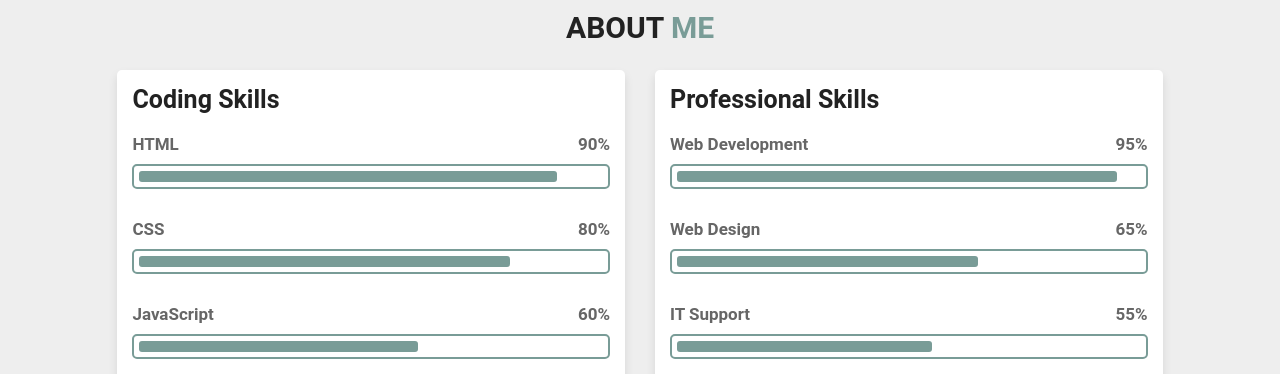
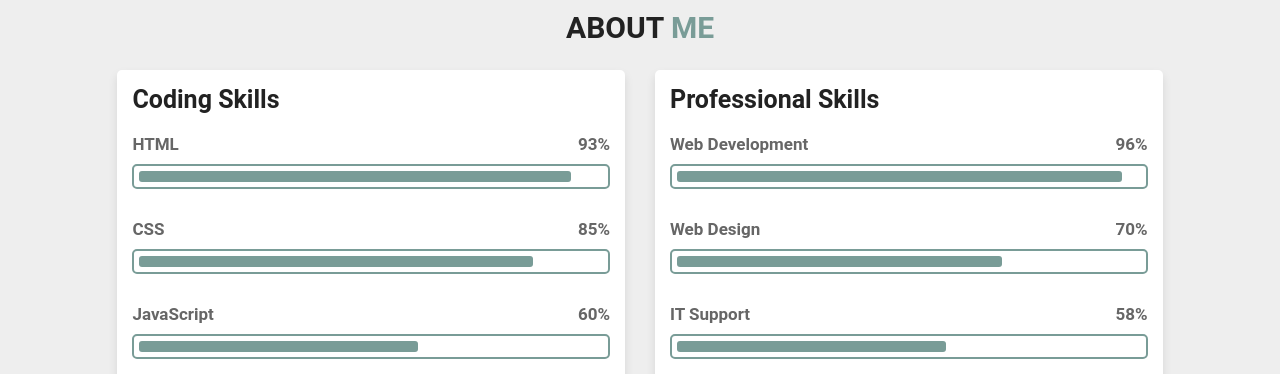
Before and after one commit to Ghen02/Geneve-Rocha-Portfolio, a plain HTML site: page index.html in a window 1280 px wide. Shown: the part 800-1174 px from the top of the page. Drawn offline with nearby package versions, Linux system fonts and the light colour scheme.

Commit message:
commit -m "changeg percentage"

```diff
--- a/index.html
+++ b/index.html
@@ -56,11 +56,11 @@
         <div class="box">
             <h3 class="title">coding skills</h3>
             <div class="progress" style="text-transform: none;">
-                <h3> HTML <span>90%</span> </h3>
+                <h3> HTML <span>93%</span> </h3>
                 <div class="bar"><span></span></div>
             </div>
             <div class="progress">
-                <h3> CSS <span>80%</span> </h3>
+                <h3> CSS <span>85%</span> </h3>
                 <div class="bar"><span></span></div>
             </div>
             <div class="progress">
@@ -76,16 +76,16 @@
         <div class="box">
             <h3 class="title">professional skills</h3>
             <div class="progress">
-                <h3> web development <span>95%</span> </h3>
+                <h3> web development <span>96%</span> </h3>
                 <div class="bar"><span></span></div>
             </div>
             <div class="progress">
-                <h3> web design <span>65%</span> </h3>
+                <h3> web design <span>70%</span> </h3>
                 <div class="bar"><span></span></div>
 
             </div>
             <div class="progress">
-                <h3> IT Support <span>55%</span> </h3>
+                <h3> IT Support <span>58%</span> </h3>
                 <div class="bar"><span></span></div>
 
             </div>
@@ -130,13 +130,10 @@
     </div>
 </section>
 
-
-<!-- Service section starts -->
 <section class="services" id="services">
 
     <h1 class="heading"> <span>My</span> Services </h1>
 
-    <!-- Boxes for Web Development and Web Design -->
     <div class="box-container">
         <div class="box">
             <img src="images/s1.png" alt="Web Development">
@@ -210,8 +207,6 @@
     </div>
 </section>
 
-<!-- contact section starts  -->
-
 <section class="contact" id="contact">
 
     <h1 class="heading"> contact <span>me</span> </h1>
@@ -251,8 +246,6 @@
 
 </section>
 
-<!-- contact section ends -->
-
 <!-- footer section  -->
 
 <div class="footer">
--- a/style.css
+++ b/style.css
@@ -264,11 +264,11 @@ section{
 }
 
 .about .row .box:nth-child(1) .progress:nth-child(2) .bar span{
-    width: 90%;
+    width: 93%;
 }
 
 .about .row .box:nth-child(1) .progress:nth-child(3) .bar span{
-    width: 80%;
+    width: 85%;
 }
 
 .about .row .box:nth-child(1) .progress:nth-child(4) .bar span{
@@ -280,15 +280,15 @@ section{
 }
 
 .about .row .box:nth-child(2) .progress:nth-child(2) .bar span{
-    width: 95%;
+    width: 96%;
 }
 
 .about .row .box:nth-child(2) .progress:nth-child(3) .bar span{
-    width: 65%;
+    width: 70%;
 }
 
 .about .row .box:nth-child(2) .progress:nth-child(4) .bar span{
-    width: 55%;
+    width: 58%;
 }
 
 .about .row .box:nth-child(2) .progress:nth-child(5) .bar span{
```
